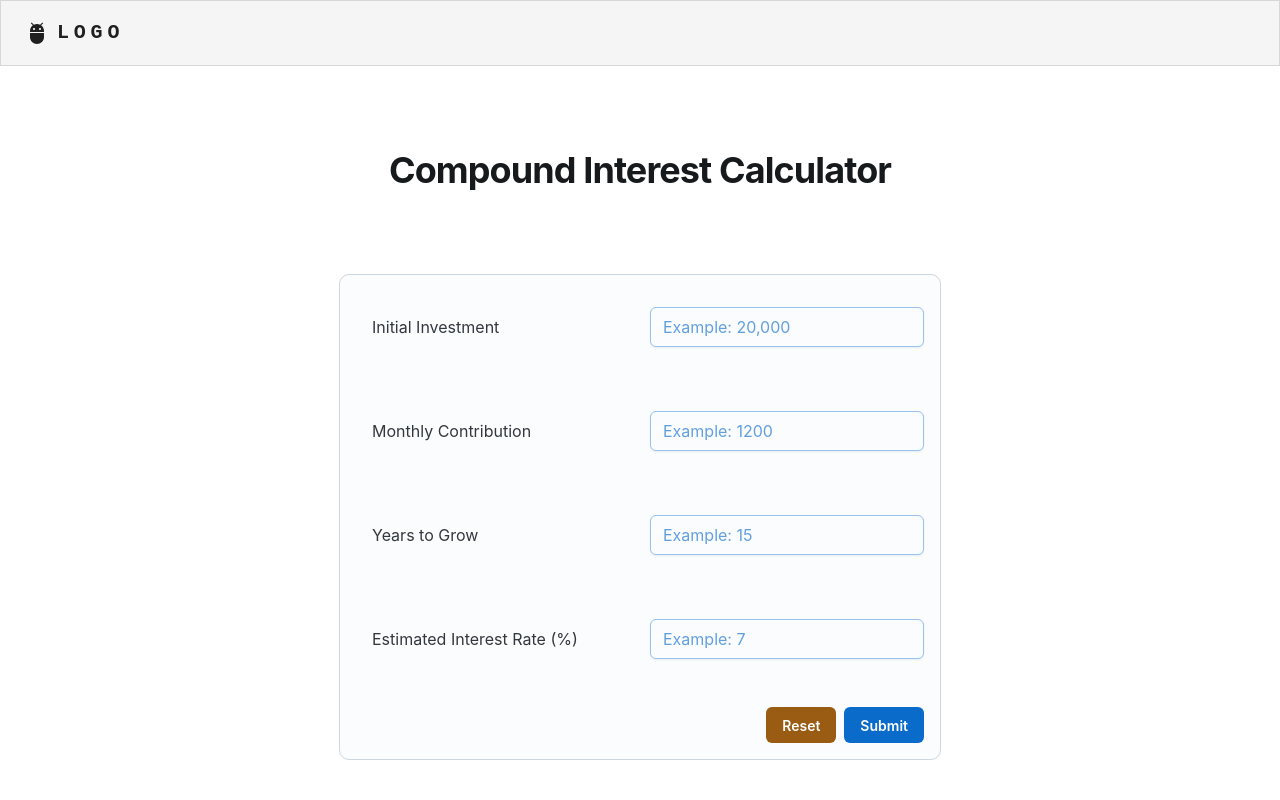
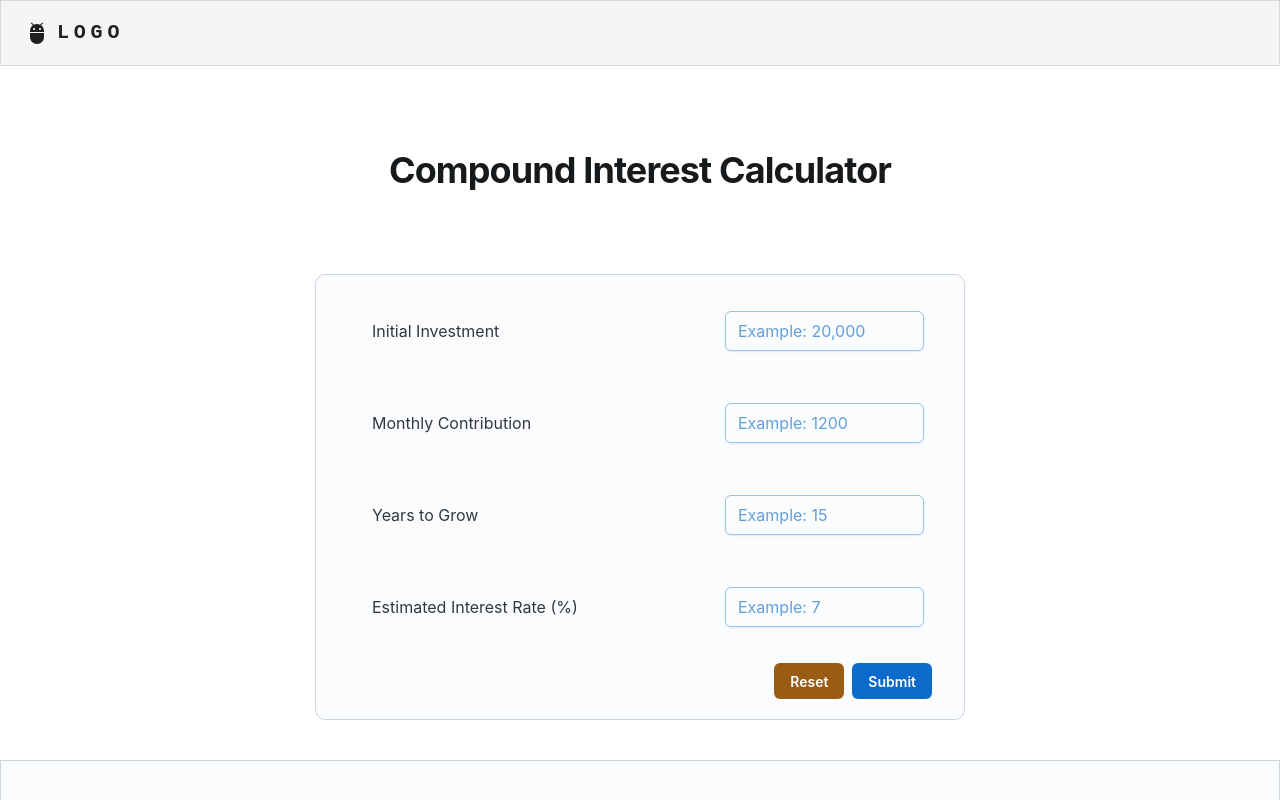
Before and after one commit to Eytan3000/compound-interest-client, a React (Create React App) app: page / in a window 1280 px wide. Shown: the top 800 px of the page. Built offline with nearby package versions, Linux system fonts and the light colour scheme.

Commit message:
form styled

```diff
--- a/src/App.tsx
+++ b/src/App.tsx
@@ -1,13 +1,13 @@
 import React, { useState } from 'react';
 import './App.css';
-import { Box, Container, Typography } from '@mui/joy';
-import ResponsiveAppBar from './components/ResponsiveAppBar';
+import { Box, Container, Theme, Typography, styled } from '@mui/joy';
+import ResponsiveAppBar from './components/ui/ResponsiveAppBar';
 import CompoundForm from './components/form/CompoundForm';
 import { formatSums } from './utils/helpers';
 import SumsCard from './components/ui/SumsCard';
-import axios from 'axios';
 import News from './news/News';
 import HpArticle from './news/HpArticle';
+
 //-------------------------------------------------
 type FormData = {
   futureValue: number;
@@ -15,6 +15,7 @@ type FormData = {
   futureValueArray: number[];
   yearsNum: number;
 }
+
 
 //-------------------------------------------------
 
@@ -26,6 +27,26 @@ function App() {
   const [years, setYears] = useState<number>(0);
 
   const [submited, setSubmited] = useState<boolean>(false);
+
+const titleStyles = (theme:Theme) => ({
+  [theme.breakpoints.up('xs')]: {
+    fontSize: '24px', // Adjust the font size for small to medium screens
+  },
+  [theme.breakpoints.up('md')]: {
+    fontSize: '24px', // Font size for medium to large screens
+  },
+  [theme.breakpoints.up('lg')]: {
+    fontSize: '36px', // Font size for large screens
+  },
+})
+const titleBoxStyles = (theme:Theme) => ({
+  [theme.breakpoints.up('xs')]: {
+    margin:3,
+  },
+  [theme.breakpoints.up('lg')]: {
+    margin:10,
+  },
+})
 
   function handleFormData(data: FormData): void {
     const { futureValue, totalInterest, futureValueArray, yearsNum } = data;
@@ -44,8 +65,10 @@ function App() {
   return (
     <>
       <ResponsiveAppBar />
-      <Box display={'flex'} justifyContent={'center'} margin={10}>
-        <Typography level="h1">Compound Interest Calculator</Typography>
+      <Box display={'flex'} justifyContent={'center'} textAlign={'center'} sx={titleBoxStyles}>
+        <Typography level="h1"
+              sx={titleStyles}
+        >Compound Interest Calculator</Typography>
       </Box>
       <div
         style={{
@@ -67,7 +90,6 @@ function App() {
       )}
       <News />
       <HpArticle />
-
     </>
   );
 }
--- a/src/components/form/CompoundForm.tsx
+++ b/src/components/form/CompoundForm.tsx
@@ -1,12 +1,7 @@
 import React, { useState } from 'react';
-import {
-  Button,
-  Input,
-  Sheet,
-  Typography,
-  Alert,
-} from '@mui/joy';
-import { Grid } from '@mui/material';
+import { Button, Input, Sheet, Typography, Alert, Theme, Grid } from '@mui/joy';
+//  import Grid from '@mui/system/Unstable_Grid';
+// import { Grid } from '@mui/material';
 import { calculateFutureValue } from '../../utils/helpers';
 import WarningIcon from '@mui/icons-material/Warning';
 // import FormattedInputs from './FormatedInputs';
@@ -22,7 +17,6 @@ interface ParentProps {
   }) => void;
   setSubmited: React.Dispatch<React.SetStateAction<boolean>>;
 }
-
 //-----------------------------------------------------------
 export default function CompoundForm({
   sendDataToParent,
@@ -34,6 +28,21 @@ export default function CompoundForm({
   const [interestRate, setInterestRate] = useState<string>('');
 
   const [emptyField, setEmptyField] = useState<boolean>(false);
+
+  const sheetStyles = (theme: Theme) => ({
+    padding:3,
+    margin: '0 auto',
+    borderRadius: 10,
+    [theme.breakpoints.up('xs')]: {
+      width: '300px',
+    },
+    [theme.breakpoints.up('md')]: {
+      width: '450px',
+    },
+    [theme.breakpoints.up('lg')]: {
+      width: '600px',
+    },
+  });
 
   const handleSubmit = (e: React.SyntheticEvent) => {
     e.preventDefault();
@@ -73,6 +82,7 @@ export default function CompoundForm({
     setMonthlyContribution('');
     setYears('');
     setInterestRate('');
+    setEmptyField(false);
   };
 
   const handleInputChange = (e: Event): void => {
@@ -103,30 +113,21 @@ export default function CompoundForm({
   // };
 
   return (
-    <Sheet
-      variant="outlined"
-      sx={{
-        width: '600px',
-        margin: '0 auto',
-        borderRadius: 10,
-      }}>
+    <>
+
+
+      <Sheet variant="outlined" sx={sheetStyles}>
         <form onSubmit={handleSubmit}>
-        <Grid container direction={'column'}>
-          {/* Inputs */}
-
-          <Grid
-            width={'600px'}
-            item
-            display={'flex'}
-            justifyContent={'space-between'}
-            marginY={4}>
+          <Grid container spacing={2} columns={16} sx={{ flexGrow: 1 }} rowSpacing={{xs:2, md:5}}>
+            <Grid xs={10} mt={1.5}>
               <Typography marginY={1} marginX={4}>
                 Initial Investment
               </Typography>
-
+            </Grid>
+            <Grid xs={6} mt={1.5}>
               <Input
                 type="number"
-              sx={{ marginRight: 2 }}
+                sx={{ marginRight: 2, height:'100%' }}
                 value={principal}
                 id="initial-investment"
                 placeholder="Example: 20,000"
@@ -136,15 +137,12 @@ export default function CompoundForm({
               />
             </Grid>
 
-          <Grid
-            width={'600px'}
-            item
-            display={'flex'}
-            justifyContent={'space-between'}
-            marginY={4}>
+            <Grid xs={10} mt={1.5}>
               <Typography marginY={1} marginX={4}>
                 Monthly Contribution
               </Typography>
+            </Grid>
+            <Grid xs={6} mt={1.5}>
               <Input
                 type="number"
                 value={monthlyContribution}
@@ -152,19 +150,17 @@ export default function CompoundForm({
                 placeholder="Example: 1200"
                 variant="outlined"
                 color="primary"
-              sx={{ marginRight: 2 }}
+                sx={{ marginRight: 2, height:'100%' }}
                 onChange={handleInputChange}
               />
             </Grid>
-          <Grid
-            width={'600px'}
-            item
-            display={'flex'}
-            justifyContent={'space-between'}
-            marginY={4}>
+
+            <Grid xs={10} mt={1.5}>
               <Typography marginY={1} marginX={4}>
                 Years to Grow
               </Typography>
+            </Grid>
+            <Grid xs={6} mt={1.5}>
               <Input
                 type="number"
                 value={years}
@@ -172,19 +168,17 @@ export default function CompoundForm({
                 placeholder="Example: 15"
                 variant="outlined"
                 color="primary"
-              sx={{ marginRight: 2 }}
+                sx={{ marginRight: 2, height:'100%' }}
                 onChange={handleInputChange}
               />
             </Grid>
-          <Grid
-            width={'600px'}
-            item
-            display={'flex'}
-            justifyContent={'space-between'}
-            marginY={4}>
+
+            <Grid xs={10} mt={1.5}>
               <Typography marginY={1} marginX={4}>
                 Estimated Interest Rate (%)
               </Typography>
+            </Grid>
+            <Grid xs={6} mt={1.5}>
               <Input
                 type="number"
                 value={interestRate}
@@ -192,18 +186,13 @@ export default function CompoundForm({
                 placeholder="Example: 7"
                 variant="outlined"
                 color="primary"
-              sx={{ marginRight: 2 }}
+                sx={{ marginRight: 2, height:'100%' }}
                 onChange={handleInputChange}
               />
             </Grid>
-
             {/* Buttons */}
-          <Grid
-            item
-            xs={12}
-            padding={2}
-            display="flex"
-            justifyContent="flex-end">
+            <Grid xs={10} mt={1.5}></Grid>
+            <Grid xs={6} padding={2} display="flex" justifyContent="flex-end">
               <Button
                 color="warning"
                 sx={{ marginX: '8px' }}
@@ -211,19 +200,21 @@ export default function CompoundForm({
                 Reset
               </Button>
               <Button type="submit">Submit</Button>
+
+
             </Grid>
-
+          </Grid>
             {emptyField && (
               <Alert
-              sx={{ margin: 3 }}
+                sx={{ marginTop: 4 }}
                 startDecorator={<WarningIcon />}
                 variant="soft"
                 color="danger">
                 No empty fields are allowed{' '}
               </Alert>
             )}
-        </Grid>
         </form>
       </Sheet>
+    </>
   );
 }
--- a/src/components/ResponsiveAppBar.tsx
+++ b/src/components/ui/ResponsiveAppBar.tsx
@@ -39,7 +39,7 @@ function ResponsiveAppBar() {
     <AppBar position="static" color='default' variant='outlined'>
       <Container maxWidth="xl">
         <Toolbar disableGutters>
-          <AdbIcon sx={{ display: { xs: 'none', md: 'flex' }, mr: 1 }} />
+          <AdbIcon sx={{ display: { xs: 'flex', md: 'flex' }, mr: 1 }} />
           <Typography
             variant="h6"
             noWrap
--- a/src/news/News.tsx
+++ b/src/news/News.tsx
@@ -1,25 +1,10 @@
 import React, { useEffect, useState } from 'react';
-import { Box, Button, Card, Sheet, Skeleton, Typography } from '@mui/joy';
+import { Box, Card, Sheet, Typography } from '@mui/joy';
 import Link from '@mui/joy/Link';
 import AspectRatio from '@mui/joy/AspectRatio';
 import { yahooFinanceLogo } from '../utils/links';
-import { yahooNewsApi } from '../utils/api';
 import axios from 'axios';
 //---------------------------------------
-// type RequestOptions = {
-//   method: string;
-//   url: string;
-//   params: {
-//     region: string;
-//     snippetCount: string;
-//   };
-//   headers: {
-//     'content-type': string;
-//     'X-RapidAPI-Key': string | undefined;
-//     'X-RapidAPI-Host': string;
-//   };
-//   data: string;
-// };
 
 interface NewsItem {
   content: {
@@ -45,20 +30,23 @@ interface NewsItem {
 //---------------------------------------
 export default function News() {
   const [newsData, setNewsData] = useState<NewsItem[]>([]);
-  const [loading, setLoading] = useState<boolean>(true);
+  const [loading, setLoading] = useState<boolean>(false);
   //AxiosResponse<any, any>
   useEffect(() => {
     (async function () {
+      setLoading(true);
       try {
-        setLoading(true);
         // Real API:
         // const response = await yahooNewsApi();
         // const data = response.data.data.main.stream;
         // setNewsData(data); //newsArray
 
         // json api
-        const response = await axios.get('/data/YahooFinance.json');
+        setTimeout(async()=>{
+          const response = await axios.get('/data/YahooFinance.json');
         setNewsData(response.data);
+      },1500)
+      console.log('api loads')
 
       } catch (error) {
         console.error(error);
@@ -67,8 +55,7 @@ export default function News() {
       }
     })();
   }, []);
-  console.log(newsData);
-  console.log(loading);
+
 
   return (
     <Sheet variant="outlined" sx={{ marginTop: 5, padding: 5 }}>
```
Also changed, not shown: src/components/ui/SumsCard.tsx (+11 -2 lines). Lines whose indentation alone changed are shown as unchanged.
